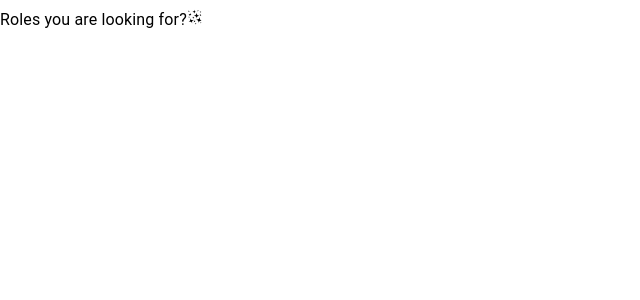
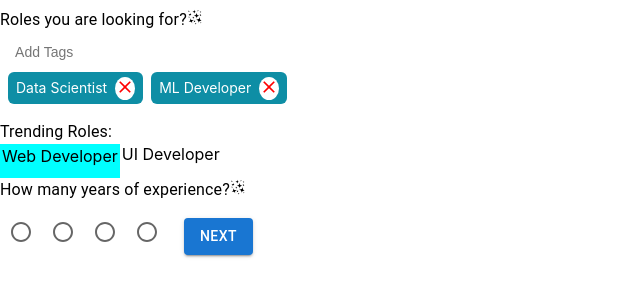
Before and after one commit to sanikaardekar/FastjobsTask, a React (Create React App) app: page /page3 in a window 1280 px wide. Shown: the top 300 px of the page, without its empty margins (0-640 px from the left). Built offline with nearby package versions, Linux system fonts and the light colour scheme.

Commit message:
page 3 done, minor changes needed

```diff
--- a/package.json
+++ b/package.json
@@ -5,6 +5,7 @@
   "dependencies": {
     "@emotion/react": "^11.9.3",
     "@emotion/styled": "^11.9.3",
+    "@mui/icons-material": "^5.8.4",
     "@mui/material": "^5.9.1",
     "@testing-library/jest-dom": "^5.16.4",
     "@testing-library/react": "^13.3.0",
--- a/src/screens/Page3.js
+++ b/src/screens/Page3.js
@@ -1,13 +1,51 @@
-import { TextField, Typography, Box, Button, Grid } from "@mui/material";
-import { useState } from "react";
+import { TextField, Typography, Box, Button, Grid, FormControl, FormControlLabel, Radio, FormLabel, RadioGroup } from "@mui/material";
+import React, { useState } from "react";
 import { GiSparkles } from 'react-icons/gi'
 import { URL } from '../utils/Api';
 import { useNavigate } from 'react-router-dom';
+import ClearIcon from '@mui/icons-material/Clear';
+import './Tags.css';
+
+const TagsInput = (props) => {
+
+    const [tags, setTags] = React.useState(props.tagList);
+    const removeTags = (indexToRemove) => {
+        setTags([...tags.filter((_, index) => index !== indexToRemove)]);//if index is not equal to indexToRemove then those elements stay, if index is equal to indexToRemove then that element is removed
+        props.selectedTags([...tags.filter((_, index) => index !== indexToRemove)])
+    };
+    const addTags = (e) => {
+        if (e.target.value !== '') {
+            setTags([...tags, e.target.value]);
+            props.selectedTags([...tags, e.target.value]);
+            e.target.value = '';
+        }
+    };
+    return (
+        <div className="tags-input">
+            <input type="text" onKeyUp={(e) => e.key === "Enter" ? addTags(e) : null}
+                placeholder=" Add Tags"
+                value={props.roles} onChange={(e) => props.setRoles([...tags])}
+            />
+            <ul id="tags">
+                {tags.map((tag, index) => (
+                    <li key={index} className="tag">
+                        <span className="tag-title">{tag}</span>
+                        <span className='tag-close-icon'
+                            onClick={() => removeTags(index)}
+                        >
+                            <ClearIcon fontSize="small" />
+                        </span>
+                    </li>
+                ))}
+            </ul>
+        </div>
+    )
+}
 
 const Page3 = () => {
     const navigate = useNavigate();
     const [setLoading] = useState(true);
-    const [roles, setRoles] = useState([]);
+    const [roles, setRoles] = useState([""]);
     const [experience, setExperience] = useState("");
     const [fill, setFill] = useState(true); //for dots
 
@@ -41,15 +79,60 @@ const Page3 = () => {
             }
         } catch (error) {
             console.log("Error" + error);
-            alert("Please enter name and/or gender");
+            alert("Please enter name and/or experience");
             setLoading(false);
         }
     }
 
+    const selectedTags = tags => {
+        console.log(tags);
+    };
     return (
         <Box component="form" noValidate onSubmit={handleSubmit} sx={{ mt: 1 }}>
             <Typography>Roles you are looking for?<GiSparkles /></Typography>
-
+            <TagsInput selectedTags={selectedTags} tagList={['Data Scientist', 'ML Developer']} roles={roles} setRoles={setRoles} />
+            <Typography>Trending Roles: </Typography>
+            <Grid item display="flex" flexDirection="row" justifyContent="flex-start">
+                <Box sx={{ height: "30px", backgroundColor: "cyan", mr: "2px", padding: "2px 2px 2px 2px" }}>Web Developer</Box>{" "}
+                <Box>UI Developer</Box>{" "}
+            </Grid>
+            <Typography>How many years of experience?<GiSparkles /></Typography>
+            <Radio
+                checked={experience === 'Fresher'}
+                onChange={(e) => setExperience(e.target.value)}
+                value="Fresher"
+                name="experience"
+                inputProps={{ 'aria-label': 'Fresher' }}
+            />
+            <Radio
+                checked={experience === '1-3 years'}
+                onChange={(e) => setExperience(e.target.value)}
+                value="1-3 years"
+                name="experience"
+                inputProps={{ 'aria-label': '1-3 years' }}
+            />
+            <Radio
+                checked={experience === '3-6 years'}
+                onChange={(e) => setExperience(e.target.value)}
+                value="3-6 years"
+                name="experience"
+                inputProps={{ 'aria-label': '3-6 years' }}
+            />
+            <Radio
+                checked={experience === '6+ years'}
+                onChange={(e) => setExperience(e.target.value)}
+                value="6+ years"
+                name="experience"
+                inputProps={{ 'aria-label': '6+ years' }}
+            />
+            <Button
+                type="submit"
+                size="medium"
+                variant="contained"
+                sx={{ ml: 2, mt: 2, mb: 1 }}
+            >
+                Next
+            </Button>
         </Box>
     )
 }
--- /dev/null
+++ b/src/screens/Tags.css
@@ -0,0 +1,55 @@
+.tags-input {
+    display: flex;
+    flex-direction: column;
+    align-items: flex-start;
+    min-height: 48px;
+    width: 480px;
+    padding: 8px;
+    border-radius: 8px;
+}
+
+input {
+    flex: 1;
+    border: none;
+    height: 60px;
+    width: 150px;
+    font-size: 14px;
+    padding: 4px;
+}
+
+#tags {
+    display: flex;
+    flex-wrap: wrap;
+    padding: 0;
+    margin: 8px 0 0 0;
+}
+
+.tag {
+    width: auto;
+    height: 32px;
+    display: flex;
+    align-items: center;
+    justify-content: center;
+    color: #fff;
+    padding: 0 8px;
+    font-size: 14px;
+    list-style: none;
+    border-radius: 6px;
+    margin: 0 8px 8px 0;
+    background: #0e8ea5;
+}
+
+.tag-title {
+    margin: 1px 0 2px 0;
+
+}
+
+.tag-close-icon {
+    display: block;
+    text-align: center;
+    justify-content: space-around;
+    margin-left: 8px;
+    color: red;
+    border-radius: 60%;
+    background: #fff;
+}
```
Also changed, not shown: 1 other file (tests, documents, lock files or other folders).
